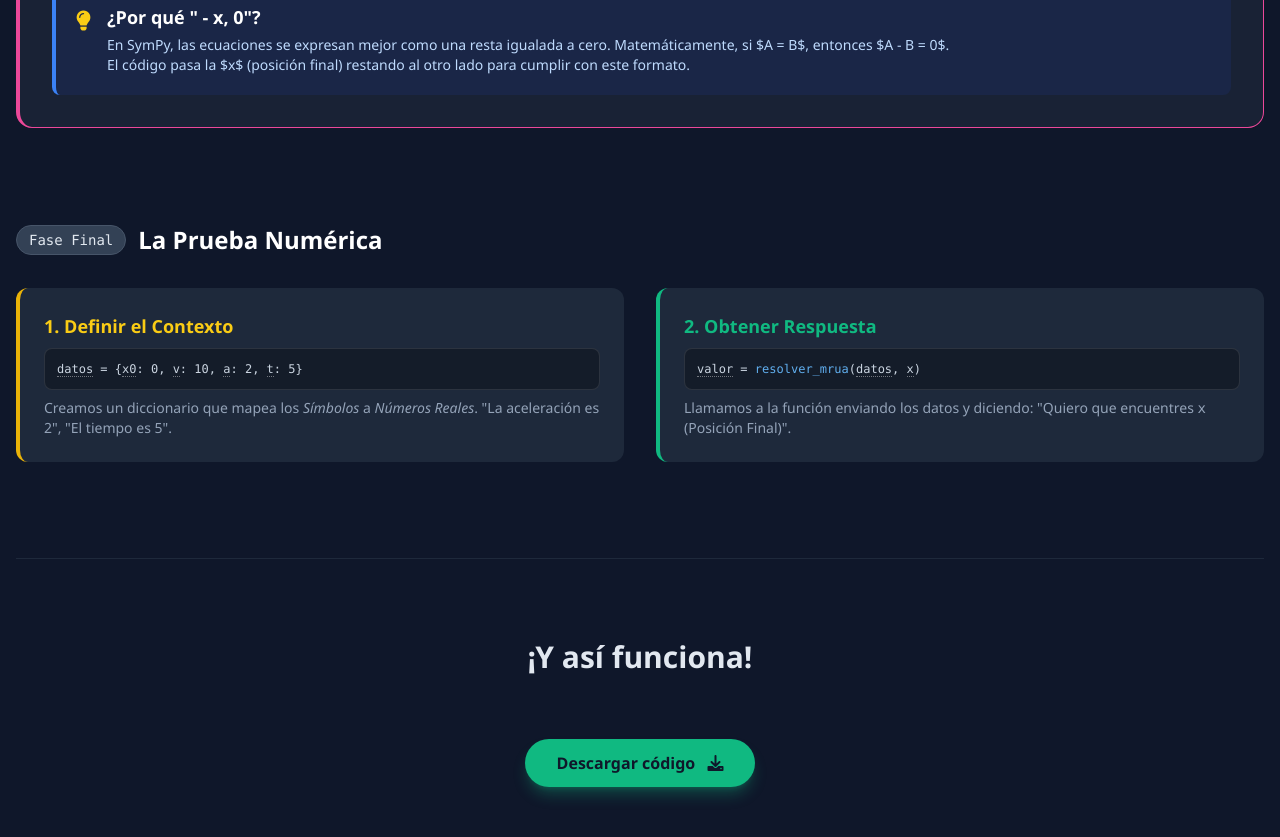
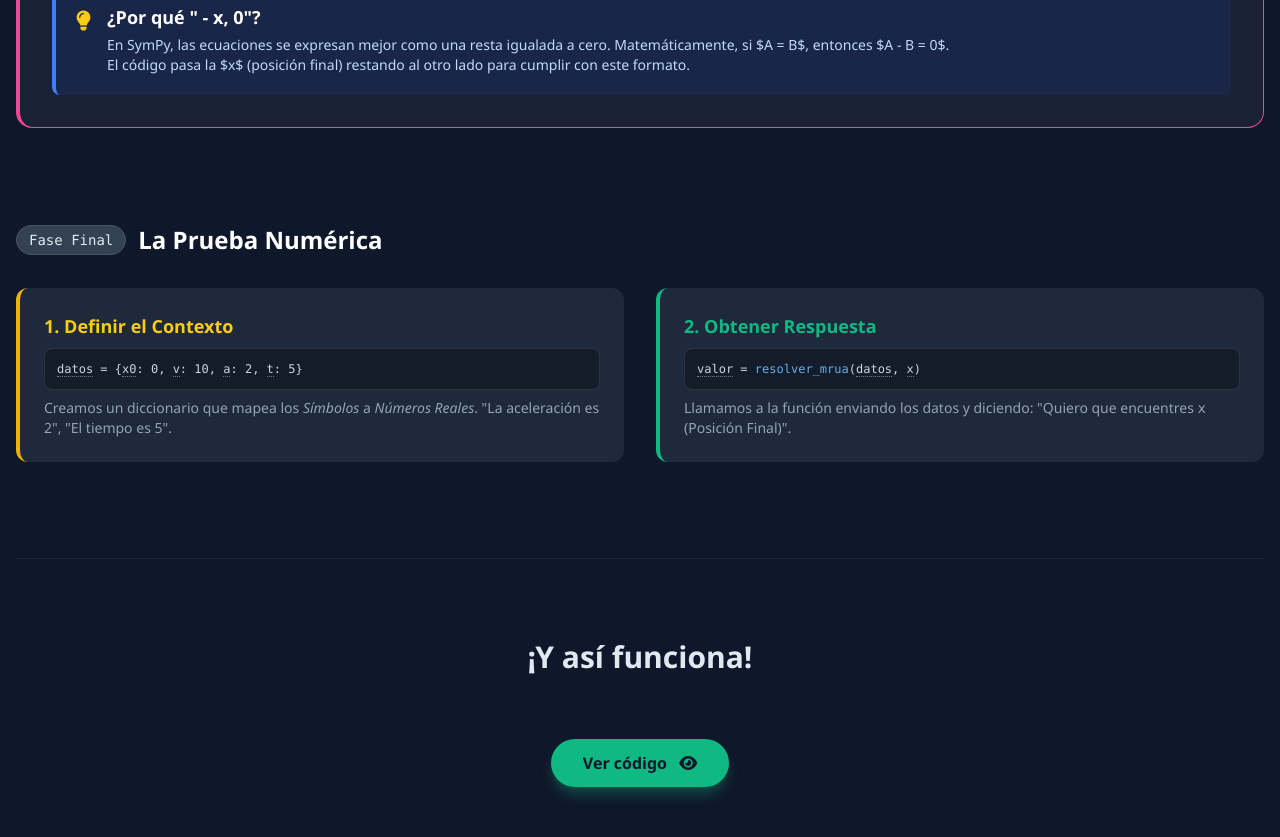
Before and after one commit to KQueen-dot/MSC, a plain HTML site: page md.html in a window 1280 px wide. Shown: the part 2728-3565 px from the top of the page. Drawn offline with nearby package versions, Linux system fonts and the light colour scheme.

Commit message:
Update md.html

```diff
--- a/md.html
+++ b/md.html
@@ -320,8 +320,8 @@
 
         <footer class="text-center py-20 border-t border-slate-800">
             <h2 class="text-3xl font-bold mb-6">¡Y así funciona!</h2>
-            <a href="/md.py" class="mt-10 inline-block px-8 py-3 rounded-full bg-accent text-dark font-bold hover:bg-white hover:text-accent transition-all duration-300 shadow-lg shadow-emerald-500/30">
-                Descargar código <i class="fa-solid fa-download ml-2"></i>
+            <a href="https://raw.githubusercontent.com/KQueen-dot/MSC/main/md.py" class="mt-10 inline-block px-8 py-3 rounded-full bg-accent text-dark font-bold hover:bg-white hover:text-accent transition-all duration-300 shadow-lg shadow-emerald-500/30">
+                Ver código <i class="fa-solid fa-eye ml-2"></i>
             </a>
         </footer>
 
@@ -550,4 +550,5 @@
         reveal();
     </script>
 </body>
+
 </html>
```
